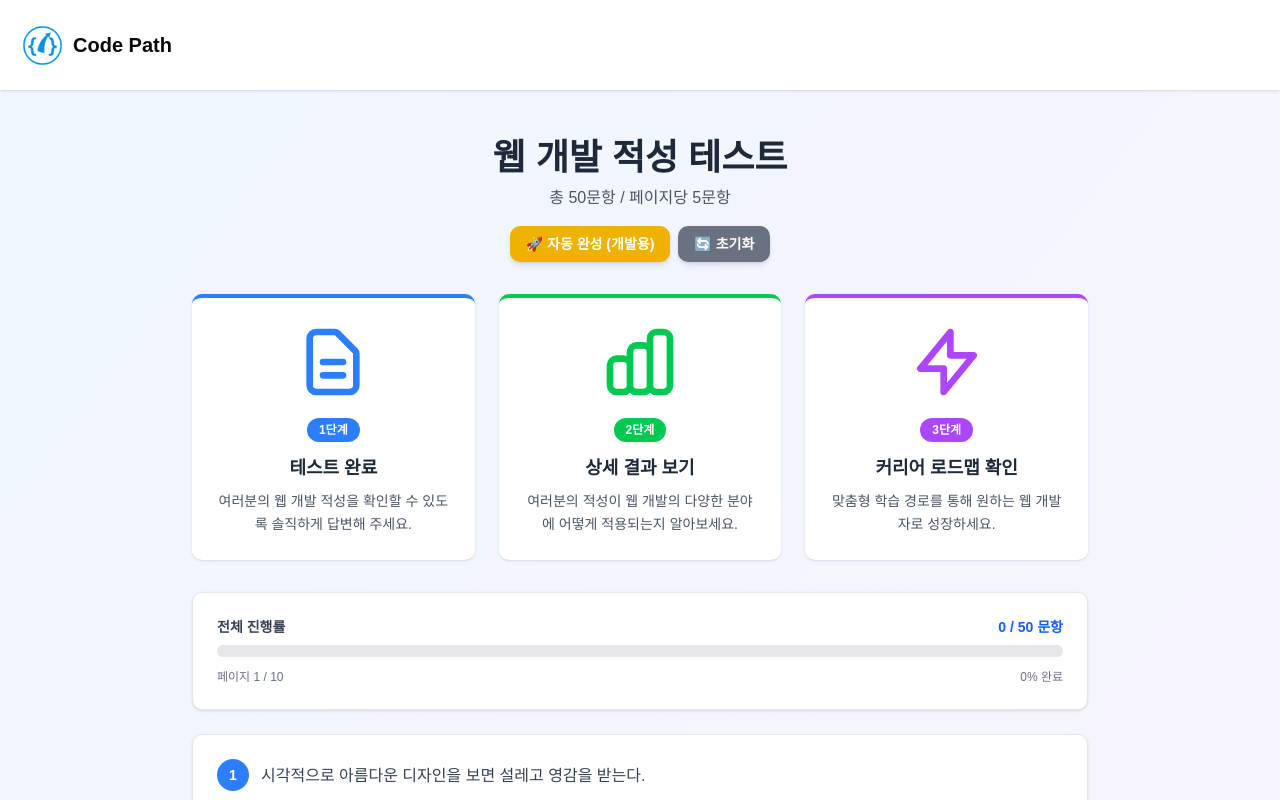
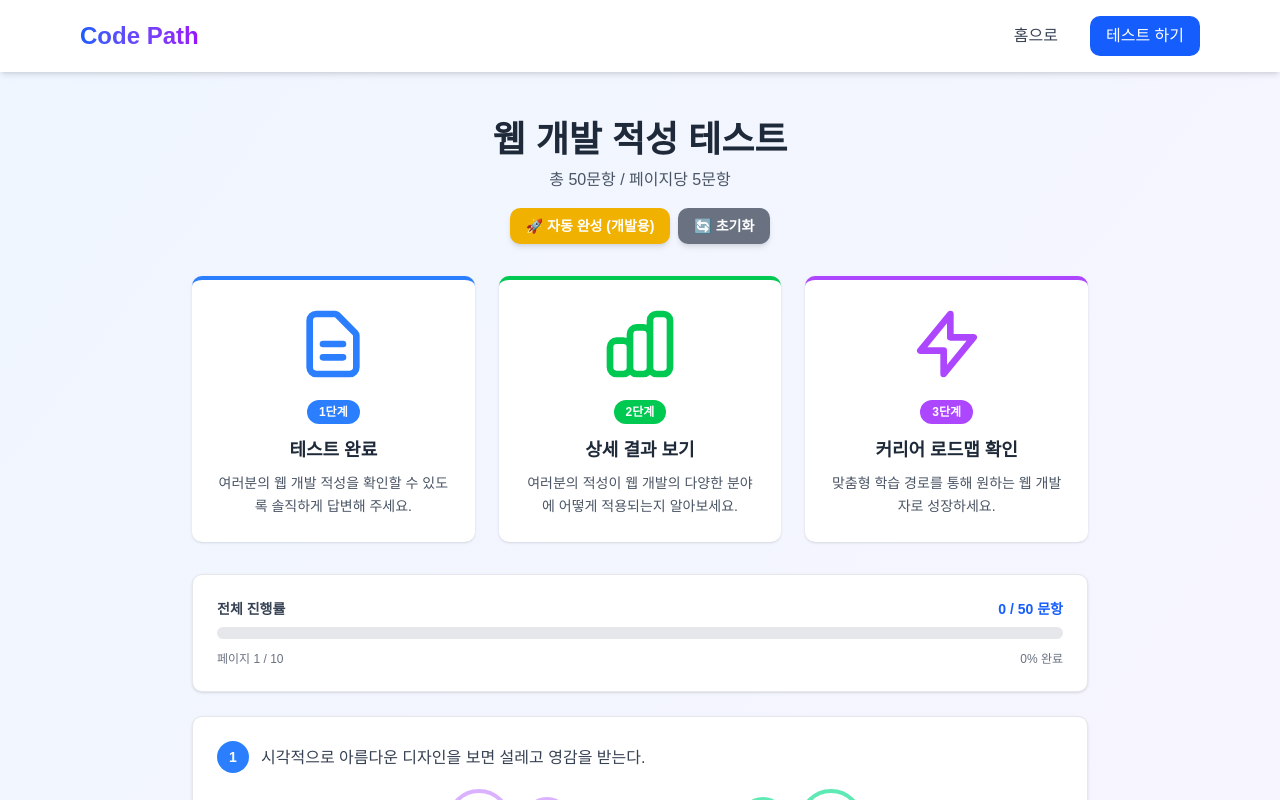
Before and after one commit to SangWon7242/code-path, a Next.js app in the folder frontend/: page / in a window 1280 px wide. Shown: the top 800 px of the page. Built offline with nearby package versions, Linux system fonts and the light colour scheme; a web font is replaced by a local one.

Commit message:
새로운 헤더 도입

```diff
--- /dev/null
+++ b/frontend/src/app/career/layout.tsx
@@ -0,0 +1,14 @@
+import Header from "@/app/components/layouts/Header";
+
+export default function CareerLayout({
+  children,
+}: {
+  children: React.ReactNode;
+}) {
+  return (
+    <>
+      <Header />
+      {children}
+    </>
+  );
+}
--- a/frontend/src/app/components/layouts/Header.tsx
+++ b/frontend/src/app/components/layouts/Header.tsx
@@ -1,40 +1,34 @@
 import Link from "next/link";
-import Image from "next/image";
-import localFont from "next/font/local";
-import logo from "@/assets/images/logo.png";
-
-const jalnan = localFont({
-  src: "../../../assets/fonts/Jalnan2TTF.ttf",
-  display: "swap",
-});
 
 export default function Header() {
   return (
-    <header className="top-bar bg-white fixed inset-x-0 top-0 z-999 shadow-sm">
-      <div className="con px-3 sm:px-5 flex h-[70px] sm:h-[80px] md:h-[90px]">
-        <div className="top-bar__left">
-          <div className="logo-box h-full">
+    <header className="bg-white shadow-md sticky top-0 z-50">
+      <div className="max-w-6xl mx-auto px-4 py-4 flex items-center justify-between">
+        {/* 로고 */}
         <Link
           href="/"
-              className="logo flex h-full items-center gap-x-1 sm:gap-x-2"
+          className="flex items-center gap-2 hover:opacity-80 transition-opacity"
         >
-              <Image
-                src={logo}
-                alt="로고"
-                width={35}
-                height={35}
-                className="sm:w-[40px] sm:h-[40px] md:w-[45px] md:h-[45px]"
-              />
-              <span
-                className={`logo-text text-[16px] sm:text-[18px] md:text-[20px] font-bold ${jalnan.className}`}
-              >
+          <span className="text-2xl font-bold bg-gradient-to-r from-blue-600 to-purple-600 bg-clip-text text-transparent">
             Code Path
           </span>
         </Link>
-          </div>
-        </div>
-        <div className="top-bar__center"></div>
-        <div className="top-bar__right"></div>
+
+        {/* 네비게이션 */}
+        <nav className="flex items-center gap-4">
+          <Link
+            href="/"
+            className="px-4 py-2 text-gray-700 hover:text-blue-600 font-medium transition-colors"
+          >
+            홈으로
+          </Link>
+          <Link
+            href="/"
+            className="px-4 py-2 bg-blue-600 text-white rounded-lg hover:bg-blue-700 transition-colors"
+          >
+            테스트 하기
+          </Link>
+        </nav>
       </div>
     </header>
   );
--- a/frontend/src/app/page.tsx
+++ b/frontend/src/app/page.tsx
@@ -8,7 +8,7 @@
   return (
     <>
       <Header />
-      <main className="pt-[70px] sm:pt-[80px] md:pt-[90px]">
+      <main>
         <QuestionSection />
       </main>
     </>
--- a/frontend/src/constants/careersData/publisher.ts
+++ b/frontend/src/constants/careersData/publisher.ts
@@ -13,18 +13,13 @@
     {
       phase: "1단계",
       title: "기초 웹 기술",
-      duration: "2-3개월",
-      topics: [
-        "HTML5 기본 문법",
-        "CSS3 스타일링",
-        "반응형 디자인 기초",
-        "Git 버전 관리",
-      ],
+      duration: "1개월",
+      topics: ["HTML5 기본 문법", "CSS3 스타일링", "반응형 디자인 기초"],
     },
     {
       phase: "2단계",
       title: "고급 스타일링",
-      duration: "2-3개월",
+      duration: "1개월",
       topics: [
         "CSS 애니메이션",
         "Flexbox & Grid",
@@ -34,20 +29,21 @@
     },
     {
       phase: "3단계",
-      title: "실무 도구",
-      duration: "2개월",
-      topics: [
-        "웹 접근성 (WCAG)",
-        "SEO 최적화",
-        "성능 최적화",
-        "빌드 도구 (Webpack)",
-      ],
+      title: "자바스크립트&제이쿼리(인터랙티브 웹)",
+      duration: "1개월",
+      topics: ["자바스크립트", "제이쿼리", "인터랙티브 웹"],
     },
     {
       phase: "4단계",
       title: "프로젝트 실전",
-      duration: "지속적",
-      topics: ["포트폴리오 제작", "실전 프로젝트", "유지보수", "협업 경험"],
+      duration: "2개월",
+      topics: [
+        "포트폴리오 제작",
+        "실전 프로젝트",
+        "유지보수",
+        "협업 경험",
+        "GIT 버전 관리",
+      ],
     },
   ],
   careerPath: [
```
Lines whose indentation alone changed are shown as unchanged.
